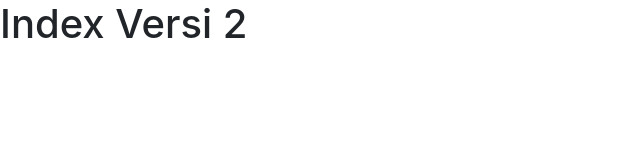
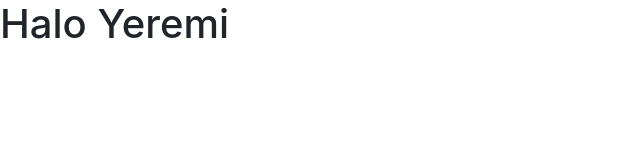
Before and after one commit to lanjar17/tiga-serangkai, a plain HTML site: page indexv2.html in a window 1280 px wide. Shown: the whole page, without its empty margins (0-640 px from the left). Drawn offline with nearby package versions, Linux system fonts and the light colour scheme.

Commit message:
Index Yeremi

```diff
--- a/indexv2.html
+++ b/indexv2.html
@@ -8,10 +8,10 @@
     <!-- Bootstrap CSS -->
     <link rel="stylesheet" href="https://cdn.jsdelivr.net/npm/bootstrap@4.3.1/dist/css/bootstrap.min.css" integrity="sha384-ggOyR0iXCbMQv3Xipma34MD+dH/1fQ784/j6cY/iJTQUOhcWr7x9JvoRxT2MZw1T" crossorigin="anonymous">
 
-    <title>)Coba edit git</title>
+    <title>Coba git</title>
   </head>
   <body>
-    <h1>Index Versi 2</h1>
+    <h1>Halo Yeremi</h1>
 
     <!-- Optional JavaScript -->
     <!-- jQuery first, then Popper.js, then Bootstrap JS -->
```
